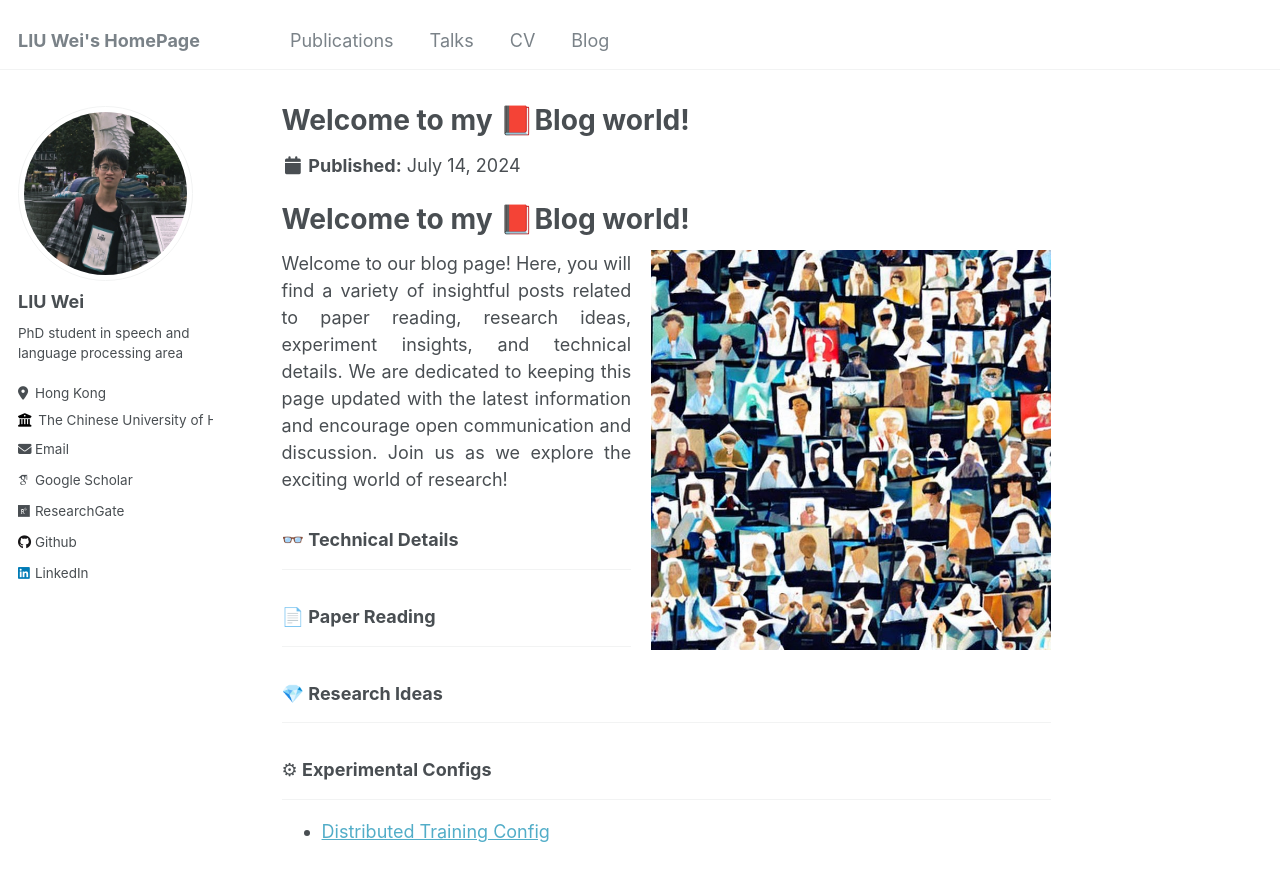
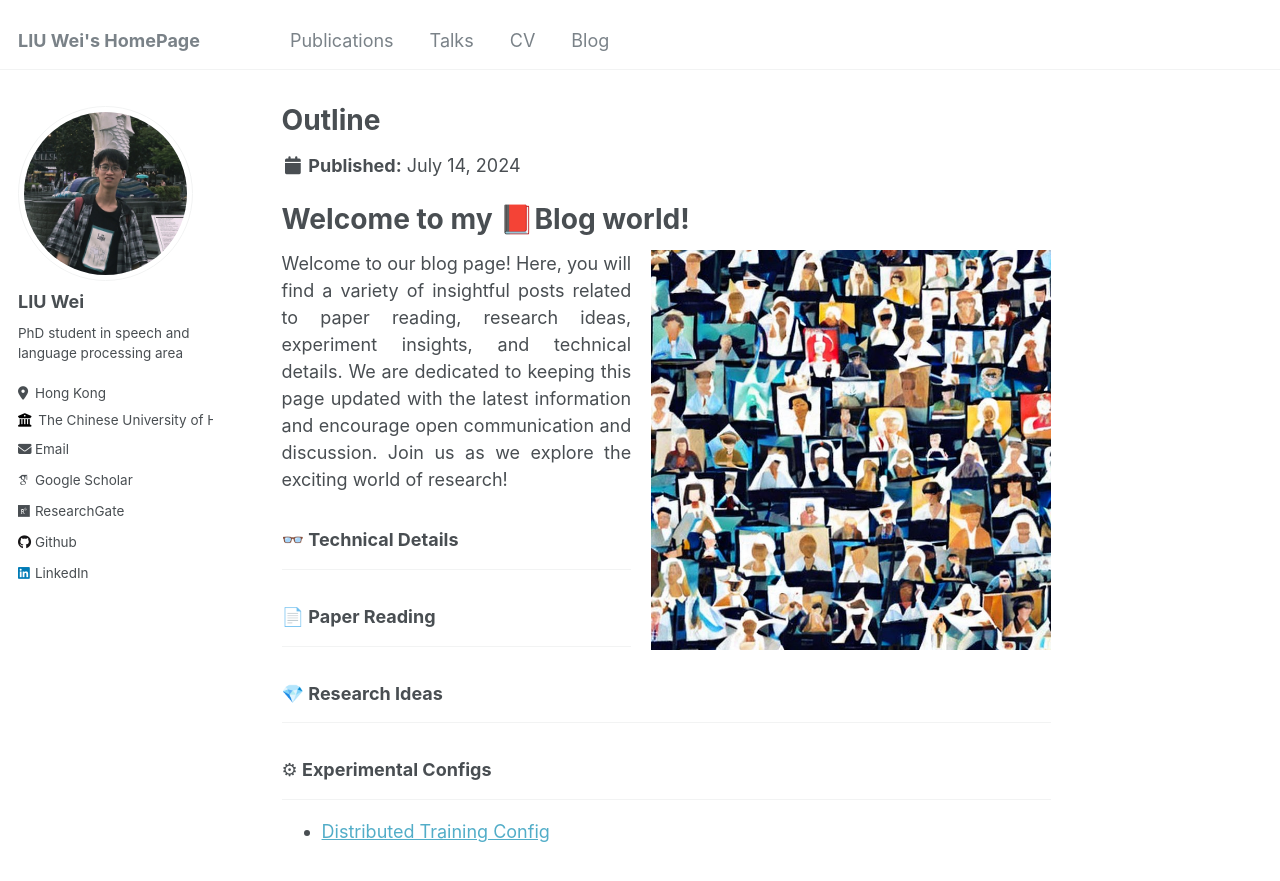
Before and after one commit to louislau1129/louislau1129.github.io, a Jekyll site: the page built from _blog/outline.md, in a window 1280 px wide and 900 px high. Shown: the top 881 px of the window. Built offline with Jekyll 4.4.1, drawn with Linux system fonts in a browser that asks for light colours; some web fonts are replaced; some of the changed lines change nothing that is shown.

Commit message:
Update outline.md

```diff
--- a/_blog/outline.md
+++ b/_blog/outline.md
@@ -1,5 +1,5 @@
 ---
-title: "Welcome to my 📕Blog world!"
+# title: "Welcome to my 📕Blog world!"
 collection: blog
 permalink: /blog/outline
 ---
```
